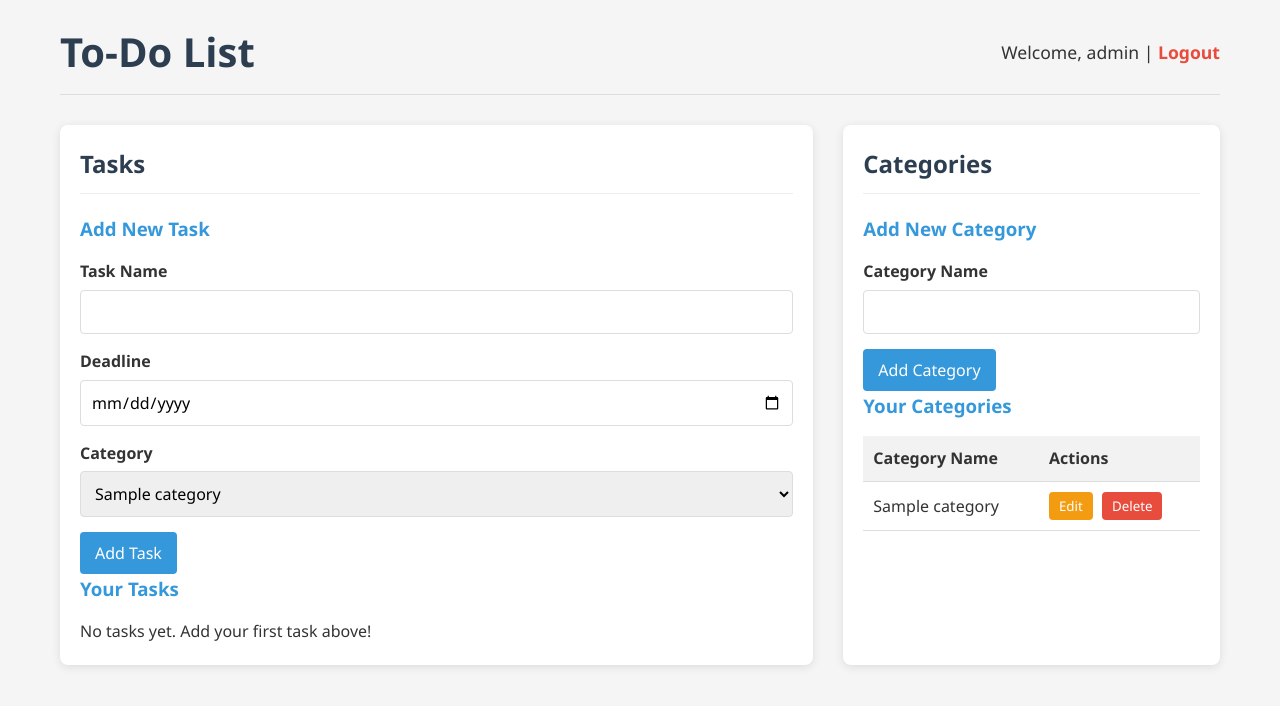
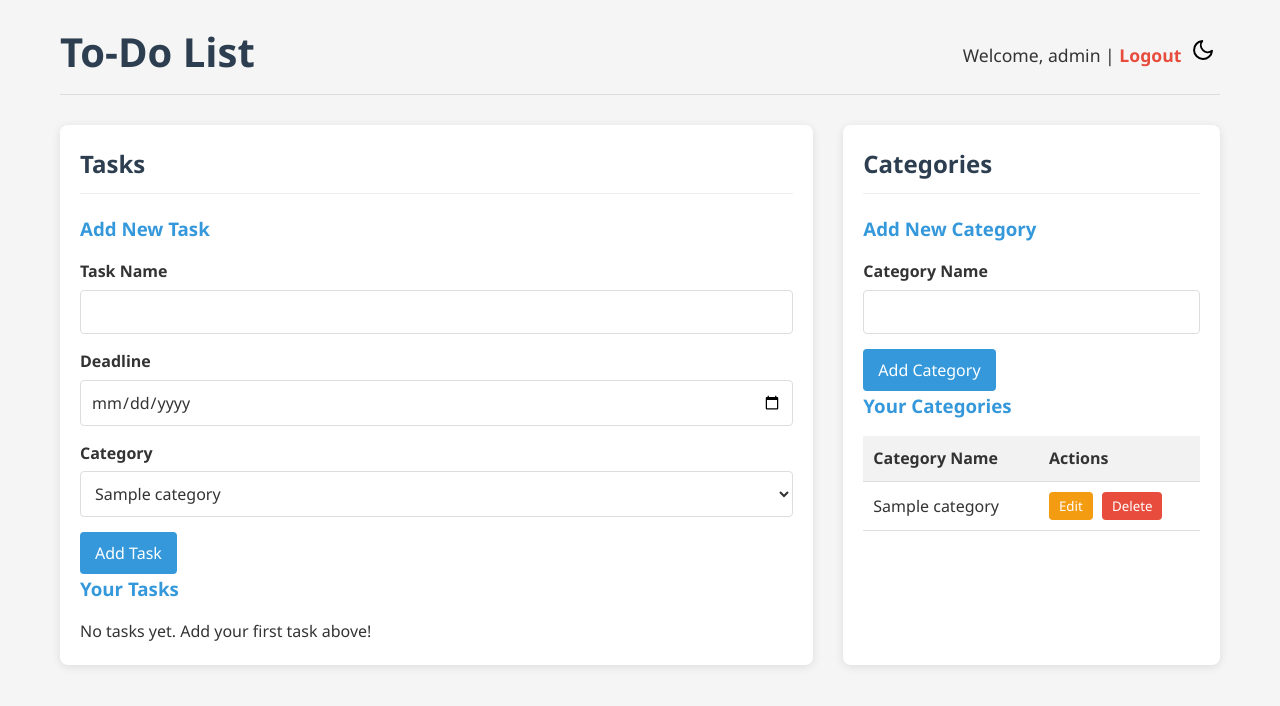
Before and after one commit to franbrizuelab/DWPHW4, a PHP site: page /dashboard.php in a window 1280 px wide. Shown: the top 706 px of the page. Run offline with PHP 8.4, Linux system fonts and the light colour scheme; a user stored in the database is signed in; data comes from the database, SQL or seed files in the repository; both versions use the stored data as it was after the commit; tables that the repository leaves empty hold one stand-in row (values such as "Sample post").

Commit message:
First stage of theme change

```diff
--- a/css/style.css
+++ b/css/style.css
@@ -1,5 +1,25 @@
 /* css/style.css */
 /* Styles for To-Do List Application */
+
+:root {
+    --bg-color-light: #f5f5f5;
+    --text-color-light: #333;
+    --container-bg-light: #fff;
+    --header-border-light: #ddd;
+    --header-text-light: #2c3e50;
+    --link-color-light: #e74c3c;
+    --button-bg-light: #3498db;
+    --button-text-light: #fff;
+
+    --bg-color-dark: #2c3e50;
+    --text-color-dark: #ecf0f1;
+    --container-bg-dark: #34495e;
+    --header-border-dark: #7f8c8d;
+    --header-text-dark: #ecf0f1;
+    --link-color-dark: #e74c3c;
+    --button-bg-dark: #3498db;
+    --button-text-dark: #fff;
+}
 
 * {
     margin: 0;
@@ -9,10 +29,29 @@
 }
 
 body {
-    background-color: #f5f5f5;
-    color: #333;
+    background-color: var(--bg-color-light);
+    color: var(--text-color-light);
     line-height: 1.6;
 }
+
+body.dark {
+    background-color: var(--bg-color-dark);
+    color: var(--text-color-dark);
+}
+
+#theme-toggle {
+    background: transparent;
+    border: none;
+    cursor: pointer;
+    border-radius: 50%;
+    padding: 5px;
+}
+
+#theme-icon {
+    width: 24px;
+    height: 24px;
+}
+
 
 .container {
     max-width: 1200px;
@@ -92,11 +153,22 @@ select {
     border: 1px solid #ddd;
     border-radius: 4px;
     font-size: 1rem;
+    background-color: var(--container-bg-light);
+    color: var(--text-color-light);
+}
+
+body.dark input[type="text"],
+body.dark input[type="password"],
+body.dark input[type="date"],
+body.dark select {
+    background-color: var(--container-bg-dark);
+    color: var(--text-color-dark);
+    border: 1px solid var(--header-border-dark);
 }
 
 .btn {
-    background-color: #3498db;
-    color: white;
+    background-color: var(--button-bg-light);
+    color: var(--button-text-light);
     border: none;
     padding: 10px 15px;
     border-radius: 4px;
--- a/dashboard.php
+++ b/dashboard.php
@@ -112,12 +112,15 @@ if ($_SERVER["REQUEST_METHOD"] == "POST") {
     <title>To-Do List - Dashboard</title>
     <link rel="stylesheet" href="css/style.css">
 </head>
-<body>
+<body class="<?php echo $_SESSION['theme'] ?? 'light'; ?>">
     <div class="container">
         <header>
             <h1>To-Do List</h1>
             <div class="user-info">
                 Welcome, <?php echo htmlspecialchars($username); ?> | <a href="logout.php">Logout</a>
+                <button id="theme-toggle">
+                    <img id="theme-icon" src="assets/<?php echo ($_SESSION['theme'] ?? 'light') === 'light' ? 'moon.svg' : 'sun.svg'; ?>" alt="Toggle Theme">
+                </button>
             </div>
         </header>
 
--- a/index.php
+++ b/index.php
@@ -15,7 +15,7 @@ if ($_SERVER["REQUEST_METHOD"] == "POST") {
     $password = $_POST['password'];
 
     // Prepare statement to prevent SQL injection
-    $stmt = $pdo->prepare("SELECT id, username, password FROM users WHERE username = ?");
+    $stmt = $pdo->prepare("SELECT id, username, password, theme FROM users WHERE username = ?");
     $stmt->execute([$username]);
     $user = $stmt->fetch();
 
@@ -23,6 +23,7 @@ if ($_SERVER["REQUEST_METHOD"] == "POST") {
     if ($user && password_verify($password, $user['password'])) {
         $_SESSION['user_id'] = $user['id'];
         $_SESSION['username'] = $user['username'];
+        $_SESSION['theme'] = $user['theme'];
         header("Location: dashboard.php");
         exit();
     } else {
--- a/js/script.js
+++ b/js/script.js
@@ -76,4 +76,24 @@ document.addEventListener('DOMContentLoaded', function() {
     deadlineInputs.forEach(input => {
         input.setAttribute('min', today);
     });
+
+    // Theme toggle
+    const themeToggle = document.getElementById('theme-toggle');
+    const themeIcon = document.getElementById('theme-icon');
+
+    themeToggle.addEventListener('click', () => {
+        document.body.classList.toggle('dark');
+        const isDarkMode = document.body.classList.contains('dark');
+        const newTheme = isDarkMode ? 'dark' : 'light';
+
+        themeIcon.src = isDarkMode ? 'assets/sun.svg' : 'assets/moon.svg';
+
+        fetch('update_theme.php', {
+            method: 'POST',
+            headers: {
+                'Content-Type': 'application/json'
+            },
+            body: JSON.stringify({ theme: newTheme })
+        });
+    });
 });
```
Also changed, not shown: other parts of css/style.css (+59 -8 lines), hw4.sql (+7 -3 lines), update_theme.php (added, +27 -0 lines), assets/moon.svg (added), assets/sun.svg (added), 1 other file.
